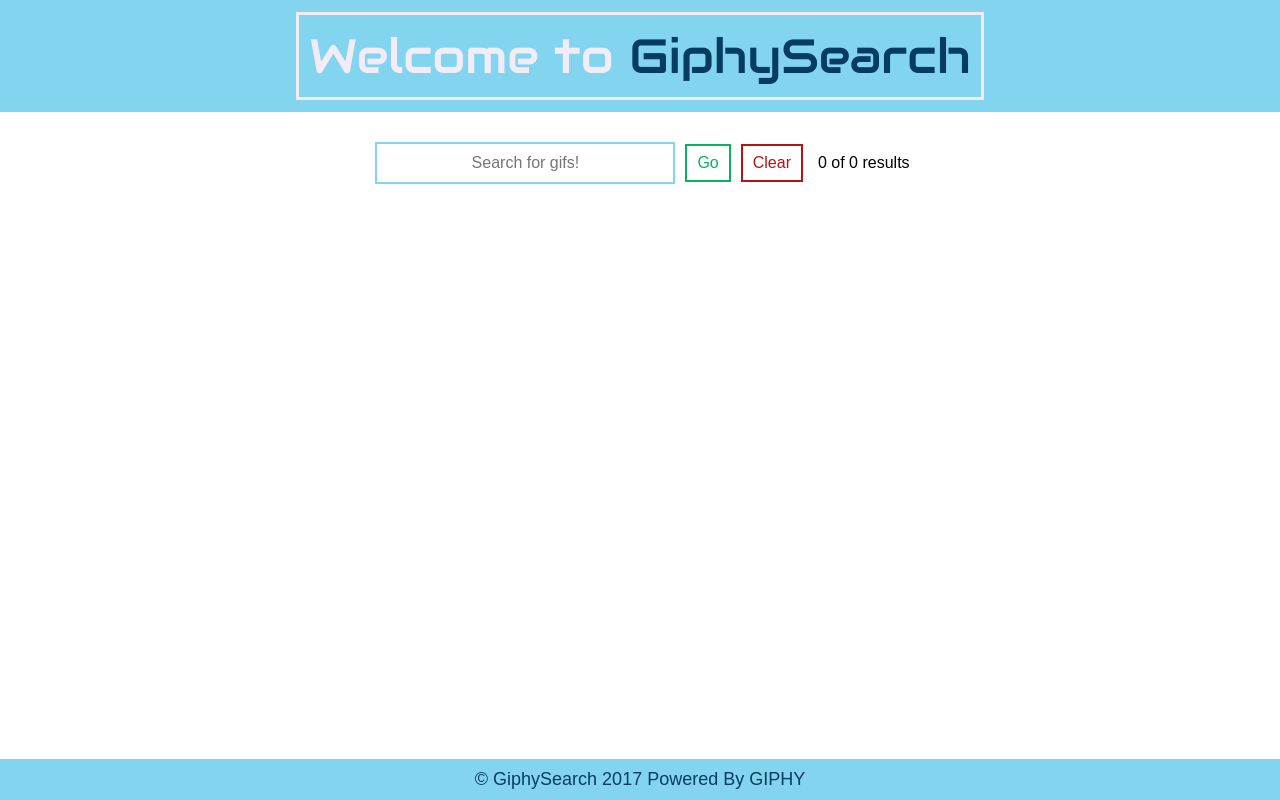
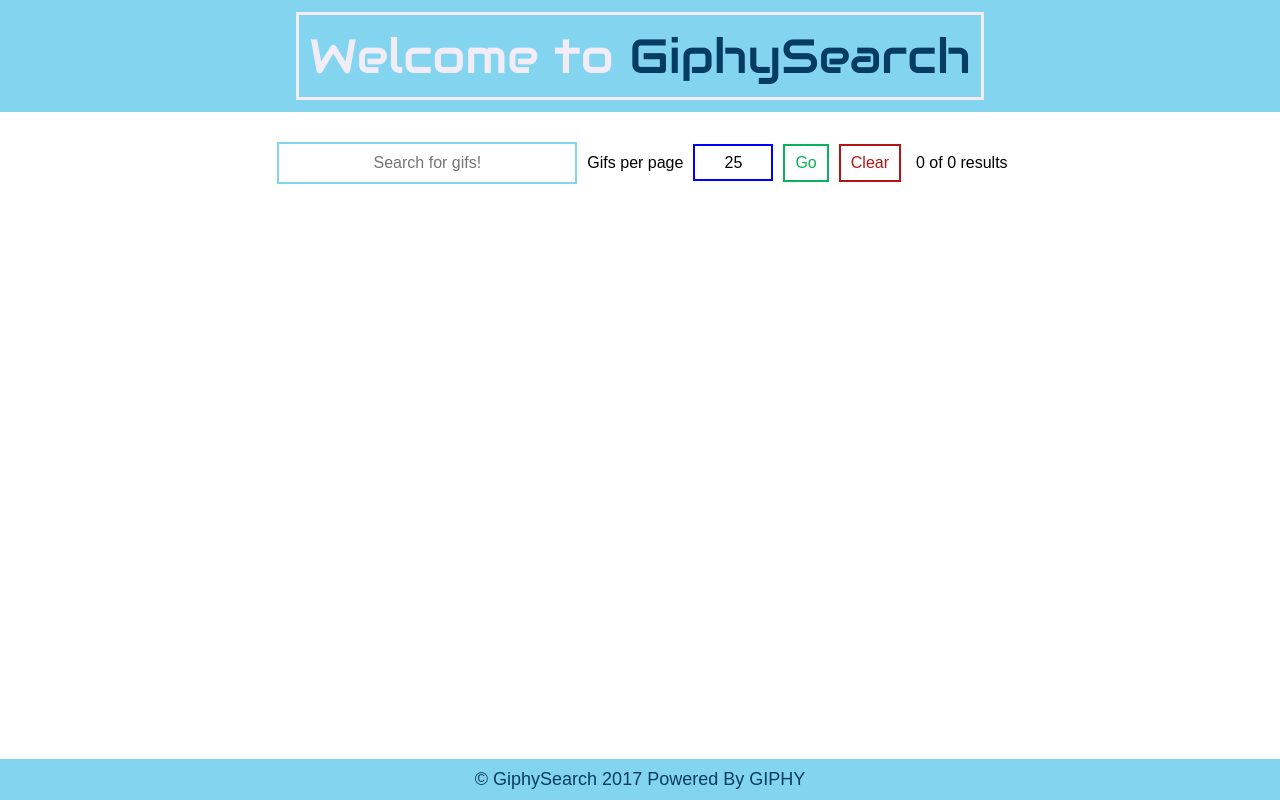
Before and after one commit to Jbonez87/giphy, a React app: page / in a window 1280 px wide. Built offline with nearby package versions, Linux system fonts and the light colour scheme.

Commit message:
add number of results per page

```diff
--- a/src/components/SearchForm.js
+++ b/src/components/SearchForm.js
@@ -13,7 +13,10 @@
       query: '',
       gifs: [],
       count: 0,
+      offSet: 0,
       totalCount: 0,
+      limit: 25,
+      options: [25, 50, 75, 100],
     }
     this.makeGifs = this.makeGifs.bind(this);
     this.getGifs = this.getGifs.bind(this);
@@ -34,9 +37,9 @@
     }
   }
   async getGifs() {
-    let gifs = await fetch(`${baseUrl}${apiKey}&q=${this.state.query}`)
+    let gifs = await fetch(`${baseUrl}${apiKey}&q=${this.state.query}&limit=${this.state.limit}&offSet=${this.state.offSet}`)
     let parsedGifs = await gifs.json()
-    console.log(parsedGifs);
+    // console.log(parsedGifs);
     this.setState({
       gifs: parsedGifs.data,
       count: parsedGifs.pagination.count,
@@ -51,6 +54,7 @@
       gifs: [],
       count: 0,
       totalCount: 0,
+      limit: 25,
     });
   }
   makeGifs(gifs) {
@@ -65,6 +69,16 @@
     })
   }
   render() {
+    const options = this.state.options.map((option, idx) => {
+      return (
+        <option
+          key={idx}
+          value={option}
+        >
+          {option}
+        </option>
+      );
+    })
     return (
       <div className="form-container clearfix">
         <div className="form clearfix">
@@ -75,6 +89,14 @@
               onChange={this.handleChange}
               placeholder="Search for gifs!"
             />
+            <label>Gifs per page</label>
+            <select
+              name="limit"
+              onChange={this.handleChange}
+              value={this.state.limit}
+            >
+              {options}
+            </select>
             <button
               className="search-button"
               id="go"
--- a/src/css/App.css
+++ b/src/css/App.css
@@ -32,7 +32,6 @@
   background: rgba(79, 196, 233, 0.7);
   color: rgb(7, 60, 98);
   font-size: 18px;
-  margin-top: 70px;
   padding: 10px;
   width: 100%;
   position: fixed;
--- a/src/css/search.css
+++ b/src/css/search.css
@@ -65,6 +65,7 @@
 .results-container {
   position: absolute;
   display: block;
+  margin-bottom: 20px;
 }
 
 .form input[type="text"] {
@@ -75,3 +76,12 @@
   margin: 10px;
   color: rgb(26, 26, 26);
 }
+
+select {
+  padding: 8px;
+  background: white;
+  width: 80px;
+  border: 2px solid blue;
+  text-align: center;
+  margin: 0 10px 0 10px;
+}
```
